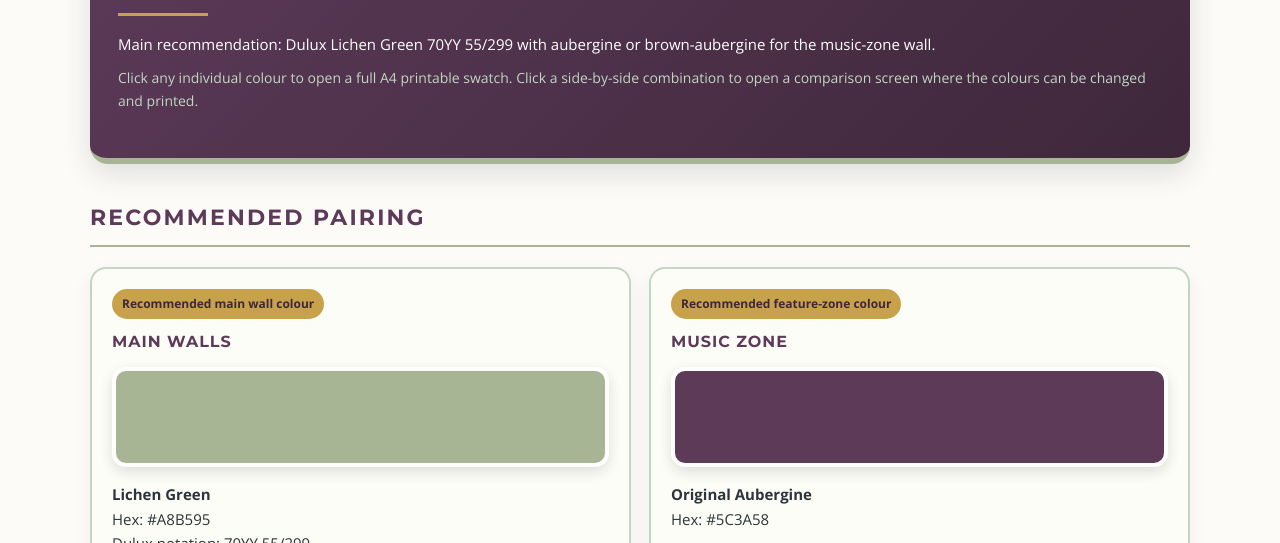
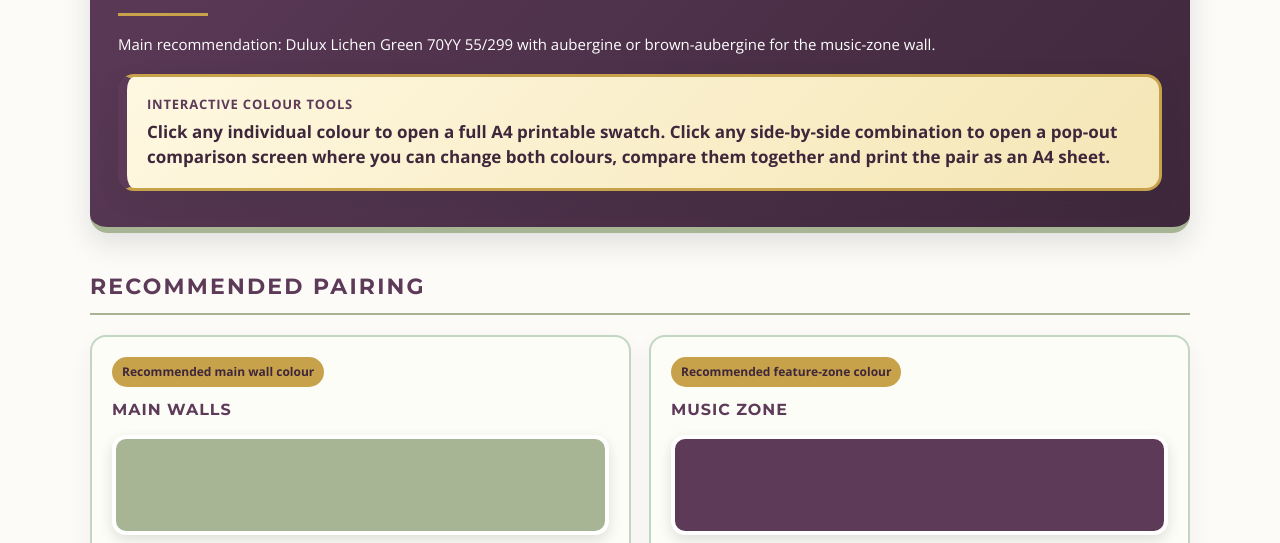
Before and after one commit to ssavage1983/michael-henry-decorating-guide, a plain HTML site: page colours.html in a window 1280 px wide. Shown: the part 183-726 px from the top of the page. Drawn offline with nearby package versions, Linux system fonts and the light colour scheme.

Commit message:
Emphasise colour tools and personalise music zone

```diff
--- a/colours.html
+++ b/colours.html
@@ -31,7 +31,10 @@
     <h1>Colours</h1>
     <div class="gold-rule"></div>
     <p>Main recommendation: Dulux Lichen Green 70YY 55/299 with aubergine or brown-aubergine for the music-zone wall.</p>
-    <p style="font-size:14px; color:var(--pale-green);">Click any individual colour to open a full A4 printable swatch. Click a side-by-side combination to open a comparison screen where the colours can be changed and printed.</p>
+    <div class="colour-instruction-banner">
+  <span>Interactive colour tools</span>
+  Click any individual colour to open a full A4 printable swatch. Click any side-by-side combination to open a pop-out comparison screen where you can change both colours, compare them together and print the pair as an A4 sheet.
+</div>
   </header>
   <section class="section">
     <h2>Recommended Pairing</h2>
--- a/styles.css
+++ b/styles.css
@@ -640,3 +640,32 @@
 min-height: 300px;
 }
 }
+.colour-instruction-banner {
+background: linear-gradient(135deg, #FFF8E1, #F4E6B5);
+color: var(--aubergine-dark);
+border: 3px solid var(--gold);
+border-left: 9px solid var(--aubergine);
+border-radius: 16px;
+padding: 18px 20px;
+margin-top: 18px;
+font-size: 17px;
+font-weight: 800;
+line-height: 1.5;
+box-shadow: 0 8px 22px rgba(44, 53, 57, 0.12);
+}
+.colour-instruction-banner span {
+display: block;
+font-size: 13px;
+font-weight: 700;
+letter-spacing: 0.06em;
+text-transform: uppercase;
+color: var(--aubergine);
+margin-bottom: 4px;
+}
+.music-heritage-card {
+background: linear-gradient(135deg, var(--soft-green), #ffffff);
+border: 2px solid var(--gold);
+}
+.music-heritage-card strong {
+color: var(--aubergine);
+}
```
Also changed, not shown: furnishings.html (+14 -0 lines).
